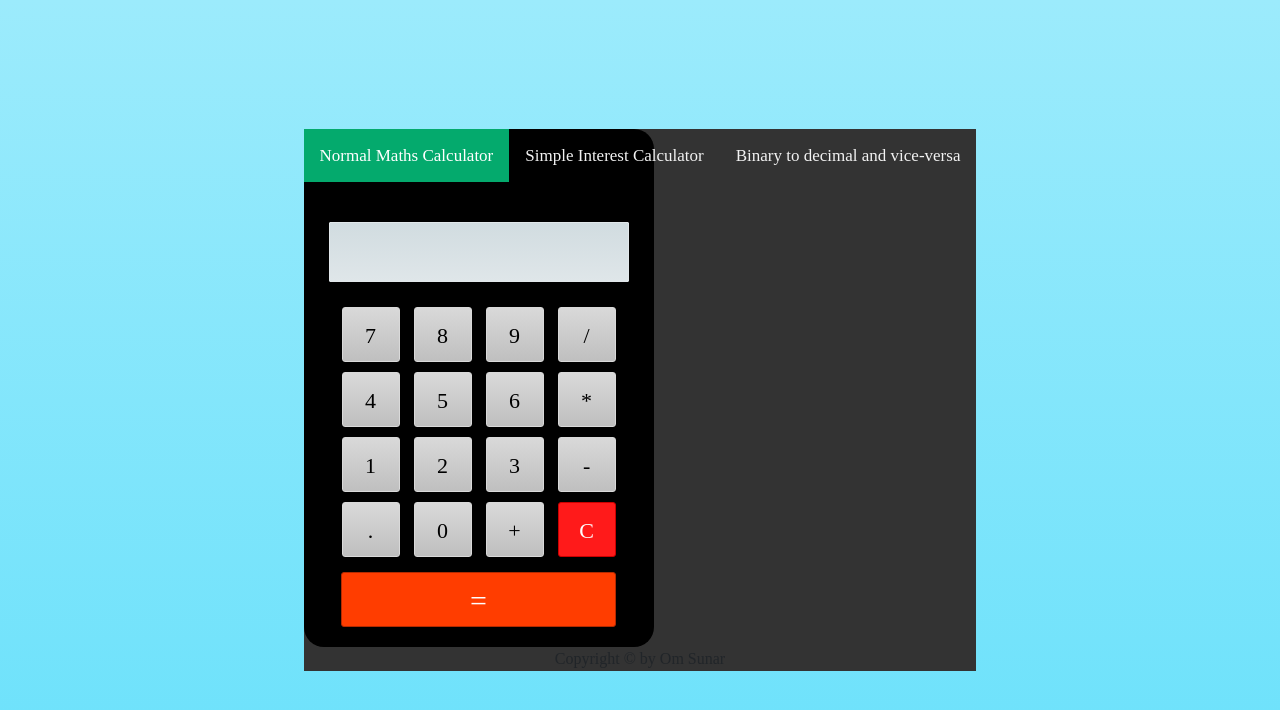
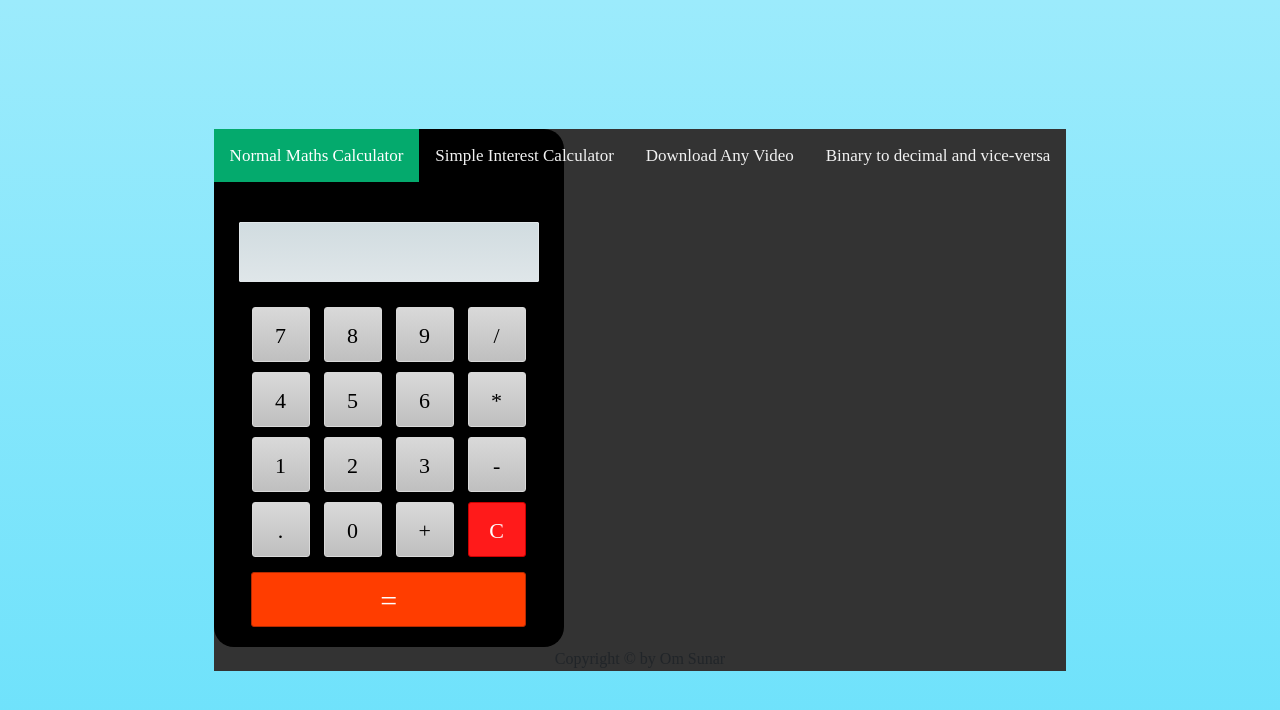
Before and after one commit to Nayal404/calculatorshop, a plain HTML site: page index.html in a window 1280 px wide. Drawn offline with nearby package versions, Linux system fonts and the light colour scheme.

Commit message:
Update index.html

```diff
--- a/index.html
+++ b/index.html
@@ -15,6 +15,7 @@
     <div class="topnav" id="myTopnav">
         <a href="index.html" class="active">Normal Maths Calculator</a>
         <a href="si.html">Simple Interest Calculator</a>
+        <a href="https://vdodownloadhub.000webhostapp.com/">Download Any Video</a>
         <a href="bd.html">Binary to decimal and vice-versa</a>
         <a href="javascript:void(0);" class="icon" onclick="myFunction()">
           <i class="fa fa-bars"></i>
```
